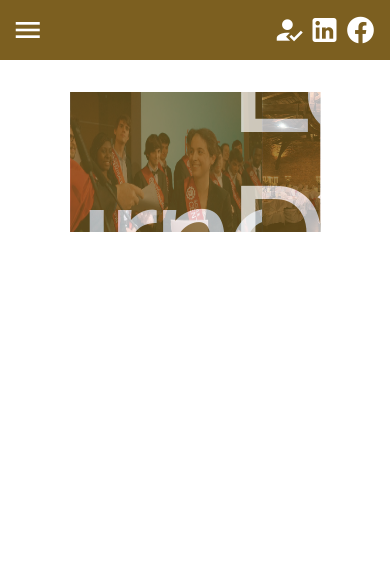
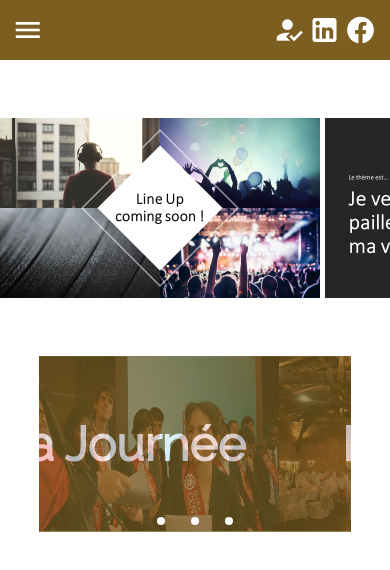
Before and after one commit to Gala-Ecl/Web-Site, a Vue app: page /information in a window 390 px wide. Shown: the top 570 px of the page. Built offline with nearby package versions, Linux system fonts and the light colour scheme.

Commit message:
Responsive design for photobanner and slider

```diff
--- a/src/components/graduation.vue
+++ b/src/components/graduation.vue
@@ -1,5 +1,19 @@
  <template>
-  <section class="container">Hello</section>
+  <section>
+    <section class="section-bandeau">
+    </section>
+    <section class="section-banner">
+      <div class="photobanner">
+        <img class="first" src="../../Info_Defilante_1.png">
+        <img src="../../Info_Defilante_2.png">
+        <img src="../../Info_Defilante_3.png">
+        <img src="../../Info_Defilante_4.png">
+        <img src="../../Info_Defilante_1.png"> <!-- Remettre les 4 premieres pour effet de continuite -->
+        <img src="../../Info_Defilante_2.png">
+        <img src="../../Info_Defilante_3.png">
+      </div>
+    </section>
+  </section>
 </template>
 
 <script>
--- a/src/components/information.vue
+++ b/src/components/information.vue
@@ -1,6 +1,17 @@
  <template>
   <section>
     <section class="section-bandeau">
+    </section>
+    <section class="section-banner">
+      <div class="photobanner">
+        <img class="first" src="../../Info_Defilante_1.png">
+        <img src="../../Info_Defilante_2.png">
+        <img src="../../Info_Defilante_3.png">
+        <img src="../../Info_Defilante_4.png">
+        <img src="../../Info_Defilante_1.png"> <!-- Remettre les 4 premieres pour effet de continuite -->
+        <img src="../../Info_Defilante_2.png">
+        <img src="../../Info_Defilante_3.png">
+      </div>
     </section>
     <section>
       <div class="slider">
--- a/src/style/style.css
+++ b/src/style/style.css
@@ -35,6 +35,7 @@
   --bg-image-2: url(../../Gatsby_cubes_etires.jpg);
   --bg-image-3: url(../../Bonif.jpeg);
   --bg-image-countdown: url(../../Gold_Sparkling.jpg);
+  --nb-info-banner: 4;                   /* Mettre au moins 4 sinon pb de continuite de la bannière */
 }
 #app {                                   /* Voir avec Taz, je sais pas à quoi ça sert */
   margin: 0;
@@ -650,6 +651,35 @@ section.section-moon {
 }
 
 /* --------------------- */
+/*         Banner        */
+/* --------------------- */
+section.section-banner {        /* section definissant le contour de la bannière */
+  width: 100%;
+  overflow: hidden;
+  margin: 10px auto;
+  padding: 2em 0;
+  background: white;
+}
+.photobanner {                  /* element qui bouge comportant toutes les images */
+  width: 700vw;
+  font-size: 0;
+}
+.photobanner img {              /* image dans le photobanner */
+margin-right: 5px;
+height: 337.5px;
+width: 600px;                   /* format 16:9 *//*attention à modifier le keyframe bannermove si vous modifiez ça*/
+transition: all 0.5s ease;
+}
+.photobanner img:hover {
+  transform: scale(1.2);
+  cursor: pointer;
+  box-shadow: 0px 3px 5px rgba(0,0,0,0.2);
+}
+.first {
+  animation: bannermove 30s linear infinite;
+}
+
+/* --------------------- */
 /*         Video         */
 /* --------------------- */
 .video{                                    /* Cadres videos */
@@ -758,6 +788,65 @@ input[type="radio"]#show_slide3:checked ~ div.slides {
 }
 /* ==================== */
 /* -------------------- */
+/*       Keyframes      */
+/* -------------------- */
+/* ==================== */
+
+@keyframes cresent{
+  0%{
+    transform: translate(-20%, 20%) scale(0.9);
+    box-shadow: none;
+  }
+  50%{
+    transform: translate(0px, 0px) scale(0.98);
+    background-color: var(--txt-main-color);
+  }
+  100%{
+    transform: translate(20%, -20%) scale(0.9);
+    box-shadow: none;
+  }
+}
+@keyframes scroll-down {
+  0% {
+    opacity: 0;
+    top:-10em;
+  }
+  100% {
+    opacity: 1;
+    top:0;  }
+}
+@keyframes slide {
+  0%, 20%, 100% {
+      left: 0;      /*1ère image*/
+  }
+  35%, 50% {
+      left: -64vw;  /*2ème image*/
+  }
+  70%, 95% {
+      left: -128vw; /*3ème image*/
+  }
+}
+@keyframes slide-tel {
+  0%, 20%, 100% {
+      left: 0;      /*1ère image*/
+  }
+  35%, 50% {
+      left: -80vw;  /*2ème image*/
+  }
+  70%, 95% {
+      left: -160vw; /*3ème image*/
+  }
+}
+@keyframes bannermove {
+  0% {margin-left: 0px;}
+  100% {margin-left: -2420px;}              /* multiple de (taille de chaque image + 5px)*/
+}
+@keyframes bannermove-tel {
+  0% {margin-left: 0px;}
+  100% {margin-left: -1300px;}              /* multiple de (taille de chaque image + 5px)*/
+}
+/* ==================== */
+/* -------------------- */
 /*     SUR TELEPHONE    */
 /* -------------------- */
 /* ==================== */
@@ -839,10 +928,10 @@ input[type="radio"]#show_slide3:checked ~ div.slides {
     padding: 10px 10px 5px 5px;
     font-size: 1.5em;
   }
-  section.section-countdown-border{                         /* Compte a rebours avant la soiree */
+  section.section-countdown-border{
     height: 15em;
   }
-  section.section-countdown{                         /* Compte a rebours avant la soiree */
+  section.section-countdown{
     padding: 5px 1vw 40px 1vw;
     width: 10.3em;
     font-size: 2em;
@@ -907,44 +996,92 @@ input[type="radio"]#show_slide3:checked ~ div.slides {
   .text-on-image#zoom h1{
     font-size: 0.8em;
   }
-}
-/* ==================== */
-/* -------------------- */
-/*       Keyframes      */
-/* -------------------- */
-/* ==================== */
-
-@keyframes cresent{
-  0%{
-    transform: translate(-20%, 20%) scale(0.9);
-    box-shadow: none;
+  .slider{
+    width: 80vw;
+    height: 45vw;
+    left: 50%;
+    transform: translateX(-50%);
   }
-  50%{
-    transform: translate(0px, 0px) scale(0.98);
-    background-color: var(--txt-main-color);
+  .slides {
+    top: 0;
+    left: 0;
+    display: flex;
+    height: 45vw;
+    animation: slide-tel 20s ease-in-out infinite forwards;
   }
-  100%{
-    transform: translate(20%, -20%) scale(0.9);
-    box-shadow: none;
+  .slides figure {
+    width: 80vw;
+    height: 45vw;
+    margin: 0;
+  }
+  .slides figure img {
+    width: 100%;
+    height: 45vw;
+    position: relative;
+    top: 50%;
+    transform: translateY(-50%);
+  }
+  .slides figure figcaption {
+    position: absolute;
+    top: 0;
+    padding: 2.5em 0;
+    display:flex;
+    justify-content: center;
+    align-items: center;
+    width: inherit;
+    height: inherit;
+    background-color: var(--bg-color-2);
+    opacity: 0.7;
+  }
+  .slides figure h1{
+    opacity: 1;
+    font-size: 3em;
+    font-weight: 800;
+    color: white;
+  }
+  .dots_commands  {
+    position: absolute;
+    top: 38vw;
+    width: 80vw;
+    padding:0;
+    margin: 0;
+    text-align: center;
+  }
+  .dots_commands label {
+    position: relative;
+    border: none;
+    display: inline-block;
+    height:8px; width: 8px;
+    margin: 0.8em 0.8em;
+    text-indent: -9999px;
+    background: #fff;
+    border-radius: 50%;
+    cursor: pointer;
+  }
+  input[type="radio"]#show_slide2:checked ~ div.slides {
+    animation:none;
+    left: -80vw;
+  }
+  input[type="radio"]#show_slide3:checked ~ div.slides {
+    animation:none;
+    left: -160vw;
+  }
+  .photobanner {                  /* element qui bouge comportant toutes les images */
+    width: 1500vw;
+    font-size: 0;
+  }
+  .photobanner img {              /* image dans le photobanner */
+  margin-right: 5px;
+  height: 180px;
+  width: 320px;                   /* format 16:9 *//*attention à modifier le keyframe bannermove si vous modifiez ça*/
+  transition: all 0.5s ease;
+  }
+  .photobanner img:hover {
+    transform: scale(1.2);
+    cursor: pointer;
+    box-shadow: 0px 3px 5px rgba(0,0,0,0.2);
+  }
+  .first {
+    animation: bannermove-tel 20s linear infinite;
   }
 }
-@keyframes scroll-down {
-  0% {
-    opacity: 0;
-    top:-10em;
-  }
-  100% {
-    opacity: 1;
-    top:0;  }
-}
-@keyframes slide {
-  0%, 20%, 100% {
-      left: 0;      /*1ère image*/
-  }
-  35%, 50% {
-      left: -64vw; /*2ème image*/
-  }
-  70%, 95% {
-      left: -128vw; /*3ème image*/
-  }
-}
```
